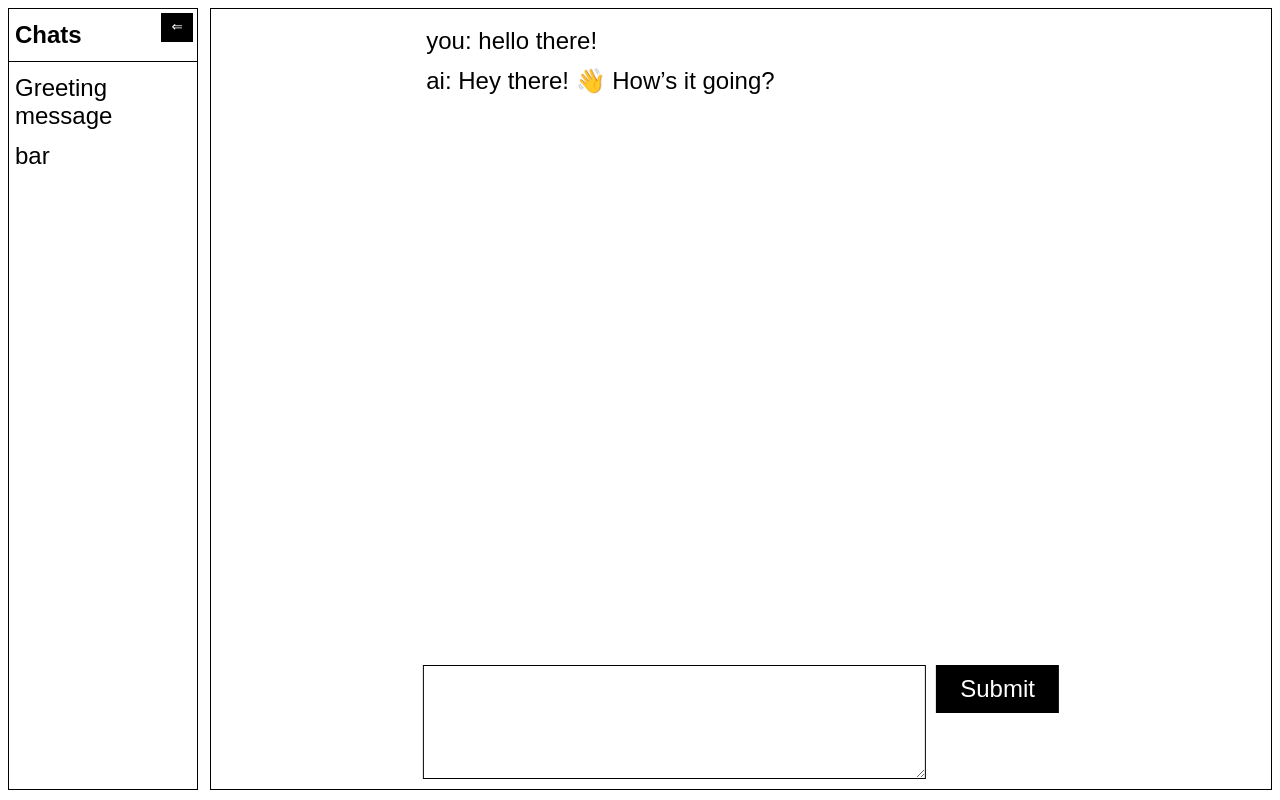
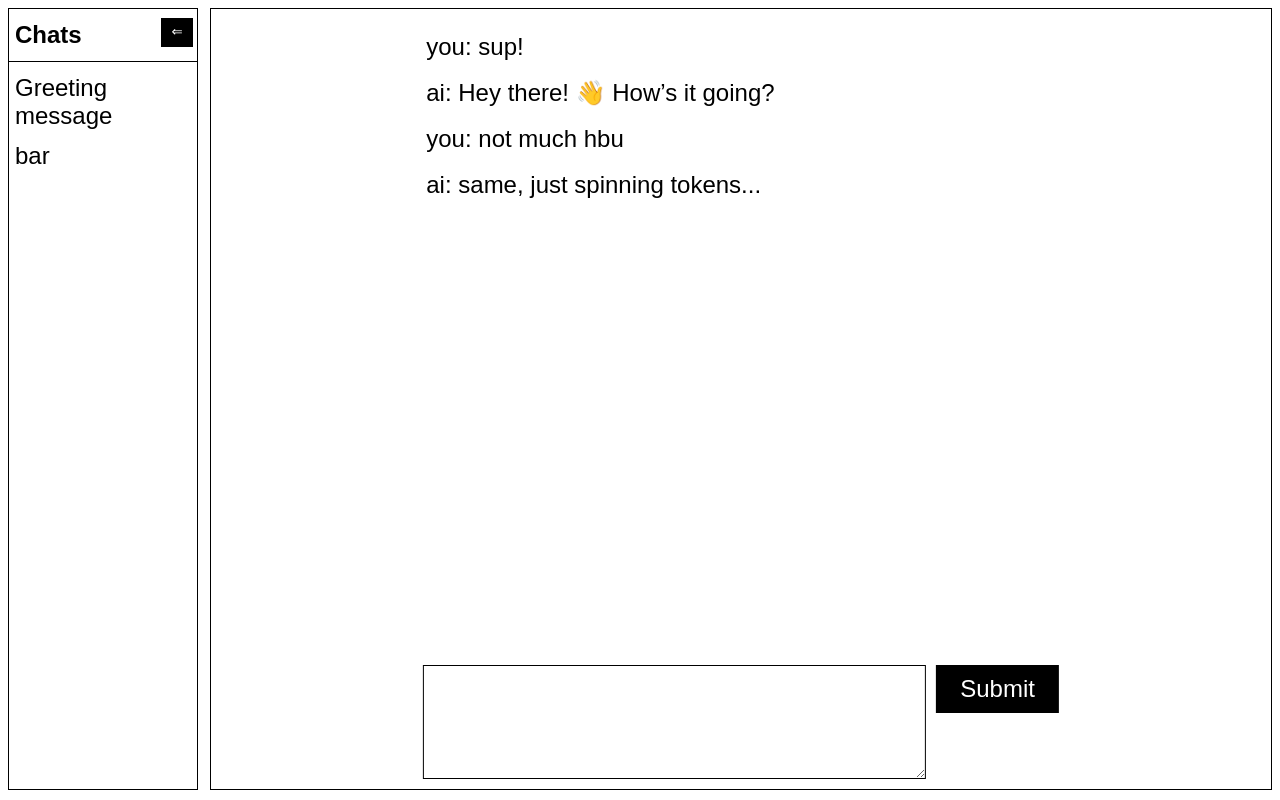
Before and after one commit to holistudio/project-computer, a plain HTML site: page index.html in a window 1280 px wide. Drawn offline with Linux system fonts and the light colour scheme.

Commit message:
Update index.html

```diff
--- a/index.html
+++ b/index.html
@@ -39,7 +39,7 @@
 
     #collapse-btn {
       position: absolute;
-      top: 4px;
+      top: 9px;
       right: 4px;
       cursor: pointer;
       padding: 6px 10px;
@@ -119,7 +119,7 @@
       content: 'you: '
     }
     .human-message {
-      margin: 0.5rem 0;
+      margin: 0.75rem 0;
       margin-left: 20%;
     }
 
@@ -127,7 +127,7 @@
       content: 'ai: '
     }
     .ai-message {
-      margin: 0.5rem 0;
+      margin: 0.75rem 0;
       margin-left: 20%;
     }
   </style>
@@ -142,8 +142,10 @@
     </ul>
   </nav>
   <div class="messages">
-    <div class="human-message">hello there!</div>
+    <div class="human-message">sup!</div>
     <div class="ai-message">Hey there! 👋 How’s it going?</div>
+    <div class="human-message">not much hbu</div>
+    <div class="ai-message">same, just spinning tokens...</div>
     <div class="messages-bottom"><textarea name="message-input" class="message-input" rows="3"></textarea><button class="message-submit">Submit</button></div>
   </div>
 
```
